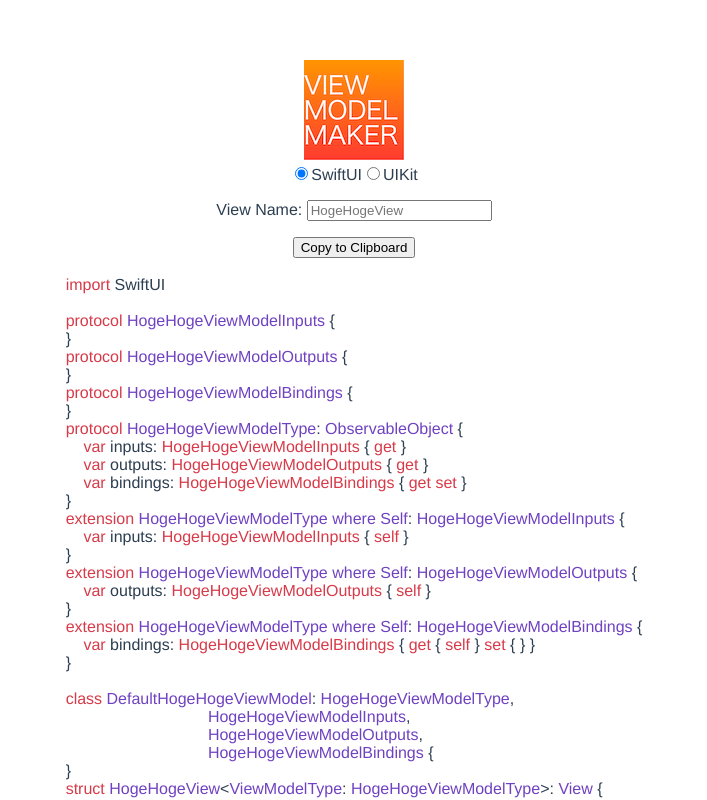
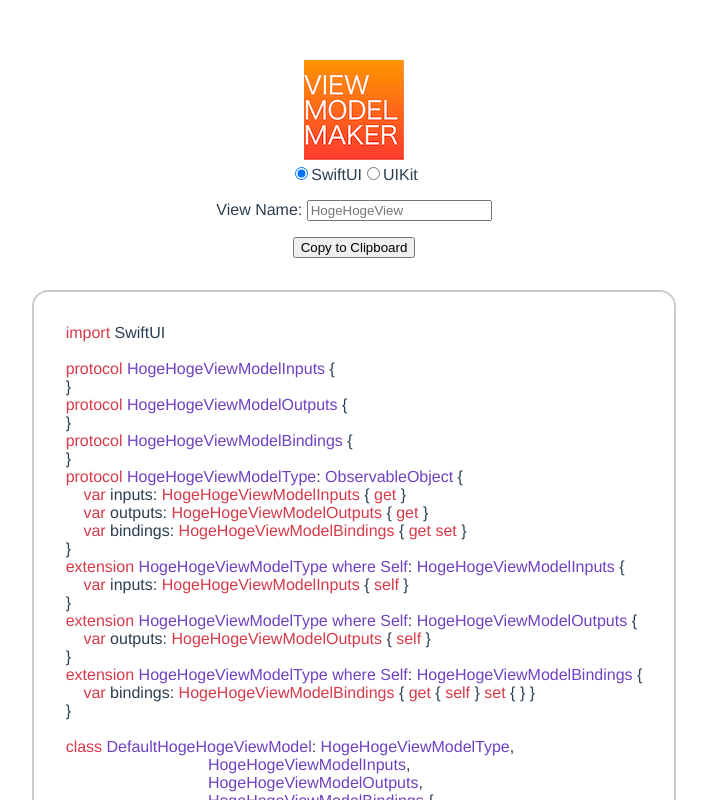
Before and after one commit to fuziki/swift-vmtype-maker, a Vue app: page / in a window 1280 px wide. Shown: the top 800 px of the page, without its empty margins (286-993 px from the left). Built offline with nearby package versions, Linux system fonts and the light colour scheme.

Commit message:
make border

```diff
--- a/src/components/HelloWorld.vue
+++ b/src/components/HelloWorld.vue
@@ -41,8 +41,8 @@ export default {
     generateCode(name, framework) {
       var template = ""
       if(framework=="UIKit") {
-        template = `
-import UIKit
+        template =
+`import UIKit
 
 protocol {{NAME}}ModelInputs {
 }
@@ -96,8 +96,8 @@ class Mocked{{NAME}}Model: {{NAME}}ModelType,
 //}
 `;
       } else {
-        template = `
-import SwiftUI
+        template =
+`import SwiftUI
 
 protocol {{NAME}}ModelInputs {
 }
@@ -173,12 +173,16 @@ class Mocked{{NAME}}Model: {{NAME}}ModelType,
 <style>
 .centering-block {
  text-align: center;
+ margin-top: 32px;
+ margin-bottom: 32px;
 }
 .centering-block .centering-block-inner {
  text-align: left;
  display: inline-block;
  white-space: pre-wrap;
- margin-bottom: 64px;
+ padding: 32px;
+ border-radius: 16px;
+ border: 2px solid #cccccc;
 }
 </style>
 <style src='highlight.js/styles/github-gist.css'></style>
```
